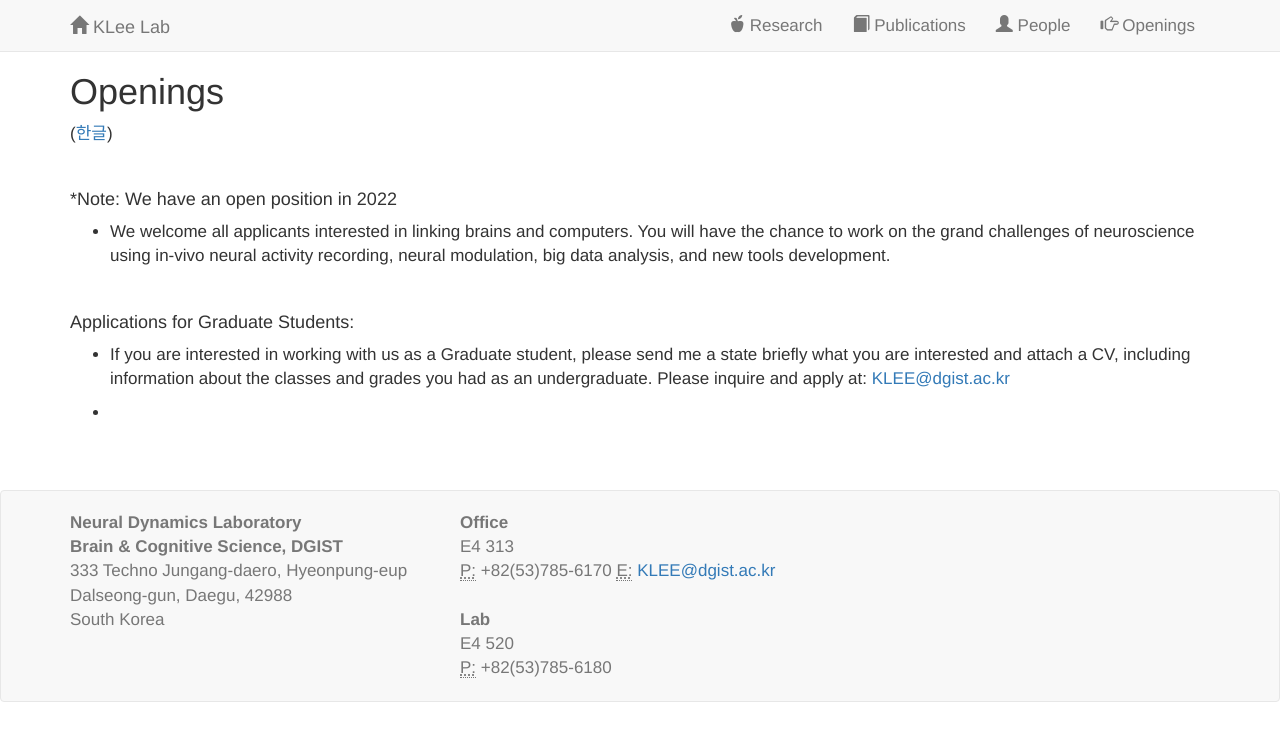
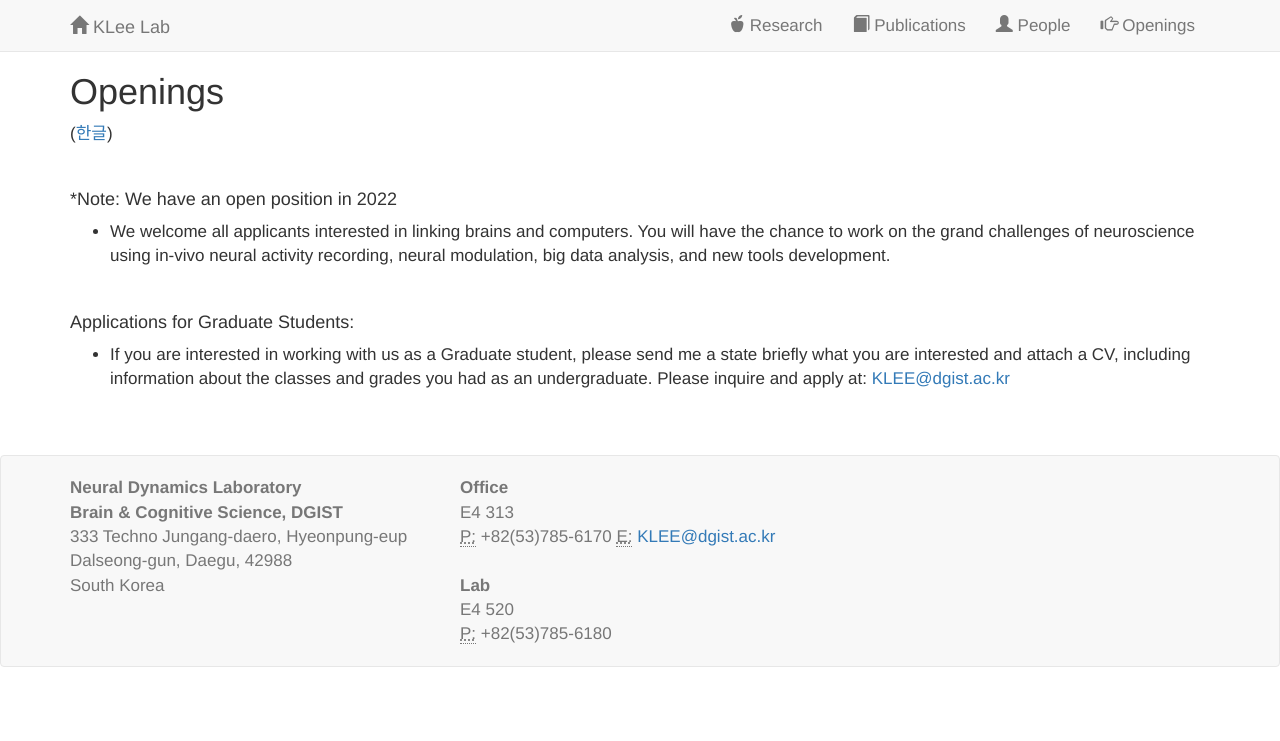
Before and after one commit to kleelab/kleelab.github.io, a Jekyll site: the page built from joinus.html, in a window 1280 px wide. Shown: the top 741 px of the page. Built offline with Jekyll 4.4.1, drawn with Linux system fonts in a browser that asks for light colours; nearby versions of some CDN libraries; a style sheet for code colours, icons or effects is not loaded.

Commit message:
Update joinus.html

```diff
--- a/joinus.html
+++ b/joinus.html
@@ -19,9 +19,7 @@
         <h4>Applications for Graduate Students:</h4>
        <p>
        <ul>
-     <li>
-         If you are interested in working with us as a Graduate student, please send me a state briefly what you are interested and attach a CV, including information about the classes and grades you had as an undergraduate. Please inquire and apply at:  <a href="mailto:KLEE@dgist.ac.kr">KLEE@dgist.ac.kr</a> </p>
-        <li>
+     <li> If you are interested in working with us as a Graduate student, please send me a state briefly what you are interested and attach a CV, including information about the classes and grades you had as an undergraduate. Please inquire and apply at:  <a href="mailto:KLEE@dgist.ac.kr">KLEE@dgist.ac.kr</a> </p>
       </ul>
         <br>
 
```
